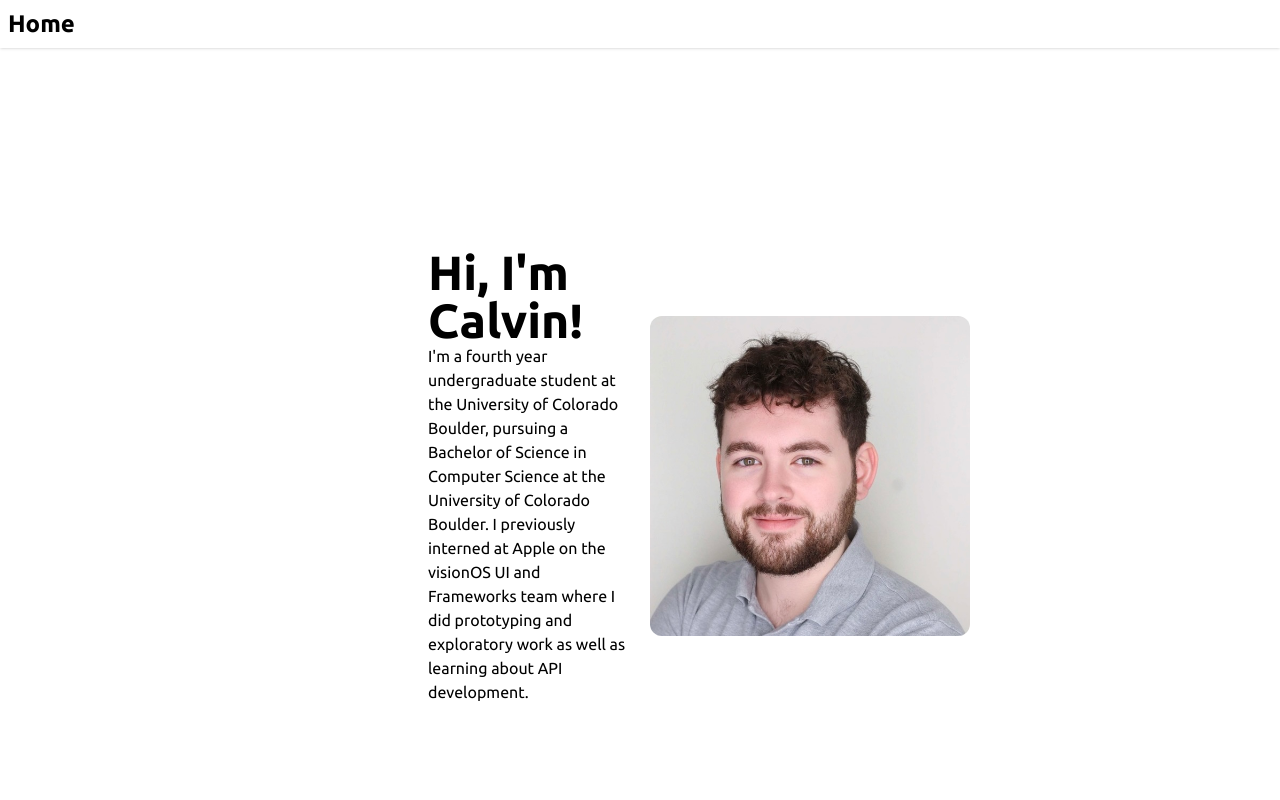
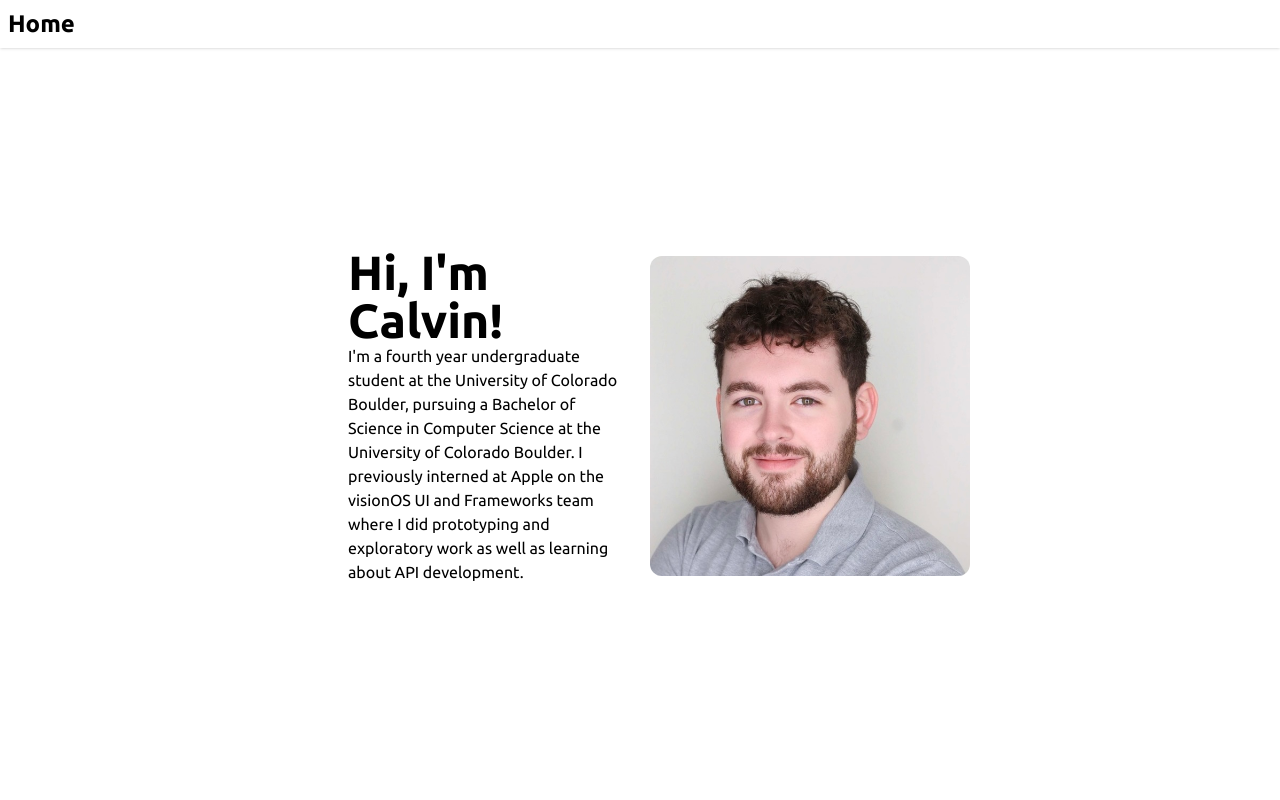
Before and after one commit to Calvin-Bonomo/Calvin-Bonomo.github.io, a Next.js app: page / in a window 1280 px wide. Shown: the top 800 px of the page. Built offline with nearby package versions, Linux system fonts and the light colour scheme.

Commit message:
Moved from some fixed distances to width-based sizes

```diff
--- a/app/page.tsx
+++ b/app/page.tsx
@@ -9,11 +9,11 @@ export default function Home() {
   return (
       <div>
         <div className="px-7 py-7 mb-10 grid gap-x-5 justify-center md:grid-cols-2 md:py-50">
-            <h1 className="font-bold text-4xl content-center text-center pb-4 md:ml-100 md:text-5xl md:pb-0 md:text-start md:content-start md:self-end">Hi, I'm Calvin!</h1>
+            <h1 className="font-bold text-4xl content-center text-center pb-4 md:ml-[15vw] lg:ml-[25vw] lg:text-5xl md:pb-0 md:text-start md:content-start md:self-end">Hi, I'm Calvin!</h1>
             <div className="flex justify-center text-center content-center relative items-center md:justify-start md:row-span-2 md:w-full">
                 <img src="/Profile.jpg" alt="Headshot of Calvin Bonomo" className="rounded-xl h-xs w-xs"/>
             </div>
-            <p className="pt-4 md:pt-0 md:ml-100">I'm a fourth year undergraduate student at the University of Colorado Boulder, pursuing a Bachelor of Science in Computer Science at the University of Colorado Boulder. I previously interned at Apple on the visionOS UI and Frameworks team where I did prototyping and exploratory work as well as learning about API development.</p>
+            <p className="pt-4 md:pt-0 md:ml-[15vw] lg:ml-[25vw]">I'm a fourth year undergraduate student at the University of Colorado Boulder, pursuing a Bachelor of Science in Computer Science at the University of Colorado Boulder. I previously interned at Apple on the visionOS UI and Frameworks team where I did prototyping and exploratory work as well as learning about API development.</p>
         </div>
         <span>
             <h1 className="text-center font-bold text-5xl mb-5">Projects</h1>
```
